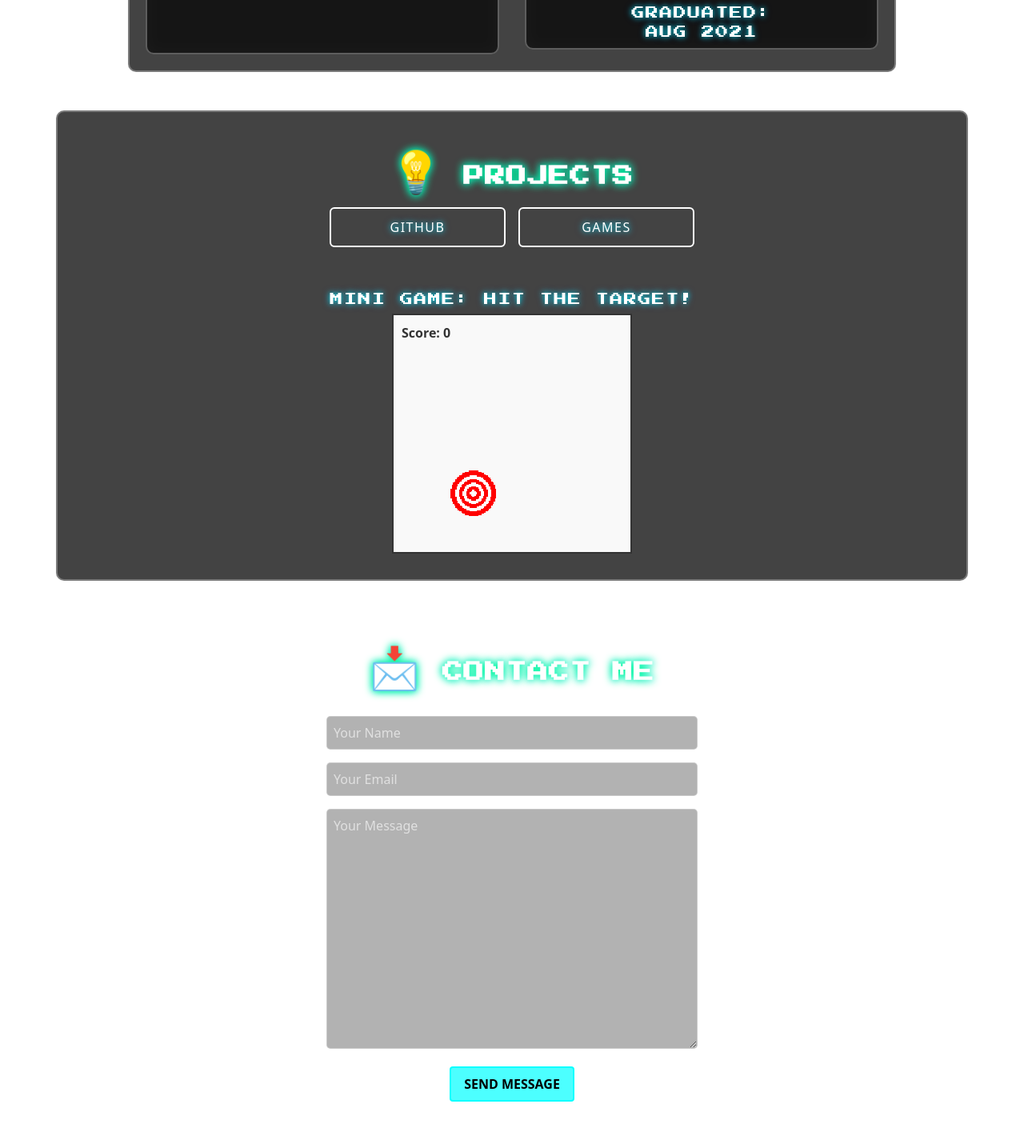
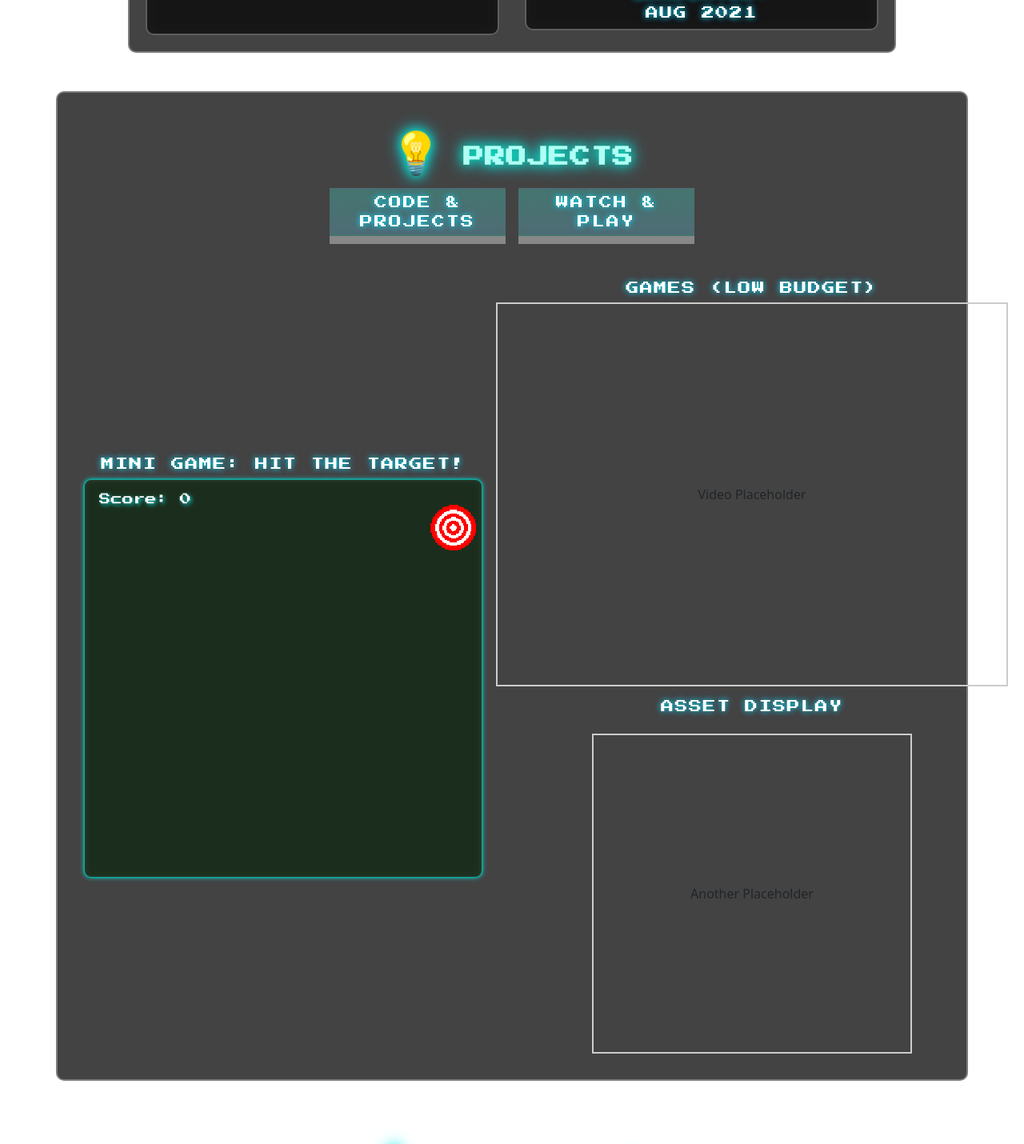
Before and after one commit to mingwzhang/portfolio, a React (Create React App) app: page / in a window 1280 px wide. Shown: the part 1313-2743 px from the top of the page at 80% size. Built offline with nearby package versions, Linux system fonts and the light colour scheme; some icons are missing.

Commit message:
added loading screen

```diff
--- a/src/App.js
+++ b/src/App.js
@@ -120,6 +120,7 @@ function App() {
           Software & Game Developer
         </h3>
         <p className="pixel-text pixel-small fade-in-message">
+
           🖱️ Feel free to click around!
         </p>
 
@@ -140,7 +141,7 @@ function App() {
         </p>
 
         {/* Skills and Education Section */}
-        <div id="skills" className="container w-75 mt-3">
+        <div id="skills-education" className="container w-75 mt-3">
           <div className="row">
             {/* Skills Section (Left Column) */}
             <div className="col-md-6">
@@ -247,37 +248,77 @@ function App() {
           </div>
         </div>
 
-        {/* New Section for Resume and Projects */}
-        <div
-          id="projects"
-          className="container mt-5 d-flex flex-wrap justify-content-center"
-        >
-          {/* Projects */}
+        <div id="projects" className="container mt-5 text-center">
           <div className="m-3">
             <h4 className="pixel-text pixel-bold-title">
               <span className="emoji-large">💡</span> Projects
             </h4>
             <div className="d-flex justify-content-center">
               <button
-                className="btn btn-transparent m-2 pixel-text pixel-small btn-fixed-size"
+                className="m-2 pixel-text pixel-btn-3d btn-fixed-size pixel-btn-3d"
                 onClick={() =>
                   window.open("https://github.com/mingwzhang", "_blank")
                 }
               >
-                GitHub
+                Code & Projects
               </button>
               <button
-                className="btn btn-transparent m-2 pixel-text pixel-small btn-fixed-size"
+                className="m-2 pixel-text pixel-btn-3d btn-fixed-size pixel-btn-3d"
                 onClick={() =>
                   window.open("https://mindeveloper.itch.io/", "_blank")
                 }
               >
-                Games
+                Watch & Play
               </button>
             </div>
-            <div className="d-flex flex-column align-items-center mt-5">
+            {/* Outer container: flex with two columns */}
+            <div
+              className="d-flex justify-content-between align-items-center mt-5"
+              style={{ width: "100%" }}
+            >
+              {/* Left column: Mini Game */}
+              <div className="mini-game-column">
                 <h5 className="pixel-text">Mini Game: Hit the Target!</h5>
                 <MiniGameBox />
+              </div>
+              {/* Right column: Games and Assets */}
+              <div
+                className="d-flex flex-column justify-content-between"
+                style={{ marginLeft: "1rem" }}
+              >
+                <div className="games-section">
+                  <h5 className="pixel-text">Games (Low Budget)</h5>
+                  <div
+                    className="video-placeholder d-flex flex-column align-items-center"
+                    style={{
+                      width: "640px",
+                      height: "480px",
+                      border: "2px solid #ccc",
+                      display: "flex",
+                      justifyContent: "center",
+                      alignItems: "center",
+                    }}
+                  >
+                    Video Placeholder
+                  </div>
+                </div>
+                <div className="asset-section mt-3 d-flex flex-column align-items-center">
+                  <h5 className="pixel-text">Asset Display</h5>
+                  <div
+                    className="another-placeholder mt-3"
+                    style={{
+                      width: "400px",
+                      height: "400px",
+                      border: "2px solid #ccc",
+                      display: "flex",
+                      justifyContent: "center",
+                      alignItems: "center",
+                    }}
+                  >
+                    Another Placeholder
+                  </div>
+                </div>
+              </div>
             </div>
           </div>
         </div>
@@ -292,7 +333,7 @@ function App() {
         {/* Contact Me Section */}
         <div
           id="contact"
-          className="d-flex flex-column align-items-center text-center mt-5 pb-4 bottom-spacing "
+          className="mt-5 bottom-spacing pixel-text"
         >
           <ContactForm />
         </div>
--- a/src/ContactForm.js
+++ b/src/ContactForm.js
@@ -35,16 +35,16 @@ const ContactForm = () => {
     <form
       onSubmit={handleSubmit}
       style={{
-        width: "500px", // Explicit container width
+        width: "700px", // Explicit container width
         margin: "auto",
         backgroundColor: "#fff",
         padding: "1rem",
         borderRadius: "8px",
-        boxShadow: "0 2px 4px rgba(0, 0, 0, 0.1)"
+        boxShadow: "0 2px 4px rgba(0, 0, 0, 0.1)",
       }}
     >
       <h4 className="pixel-text pixel-bold-title contact-title">
-      <span className="emoji-large">📩</span> Contact Me
+        <span className="emoji-large">📩</span> Contact Me
       </h4>
       <div style={{ marginBottom: "1rem" }}>
         <input
@@ -58,7 +58,7 @@ const ContactForm = () => {
             width: "100%", // Input spans full container width
             padding: "0.5rem",
             borderRadius: "4px",
-            border: "1px solid #ccc"
+            border: "1px solid #ccc",
           }}
         />
       </div>
@@ -74,7 +74,7 @@ const ContactForm = () => {
             width: "100%",
             padding: "0.5rem",
             borderRadius: "4px",
-            border: "1px solid #ccc"
+            border: "1px solid #ccc",
           }}
         />
       </div>
@@ -88,25 +88,22 @@ const ContactForm = () => {
           style={{
             width: "100%",
             padding: "0.5rem",
-            minHeight: "300px",
+            minHeight: "400px",
             borderRadius: "4px",
-            border: "1px solid #ccc"
+            border: "1px solid #ccc",
           }}
         />
       </div>
-      <button
-        type="submit"
-        style={{
-          padding: "0.5rem 1rem",
-          borderRadius: "4px",
-          border: "none",
-          backgroundColor: "#007bff",
-          color: "#fff",
-          cursor: "pointer"
-        }}
-      >
-        Send Message
-      </button>
+      <div>
+        <button
+          className="pixel-text pixel-btn-3d send-button-wrapper"
+          type="submit"
+          style={{ marginBottom: "20px" }}
+        >
+          <span className="pixel-btn-content">Send Message</span>
+        </button>
+      </div>
+
       {status && <p style={{ marginTop: "1rem" }}>{status}</p>}
     </form>
   );
--- /dev/null
+++ b/src/LoadingScreen.css
@@ -0,0 +1,87 @@
+@import url('https://fonts.googleapis.com/css2?family=Press+Start+2P&display=swap');
+
+.loading-screen {
+  position: fixed;
+  width: 100vw;
+  height: 100vh;
+  background: black;
+  color: #00ffcc;
+  display: flex;
+  flex-direction: column;
+  align-items: center;
+  justify-content: center;
+  font-family: 'Press Start 2P', cursive;
+  font-size: 1.5rem;
+  z-index: 9999;
+  opacity: 1;
+}
+
+.loading-text {
+  text-shadow: 0px 0px 8px rgba(0, 255, 255, 0.8), 0px 0px 12px rgba(0, 162, 255, 0.6);
+  animation: textFlicker 1s infinite alternate;
+  margin-top: 10px;
+}
+
+.loading-complete {
+  text-shadow: 0px 0px 8px rgba(0, 255, 255, 0.8), 0px 0px 12px rgba(0, 162, 255, 0.6);
+  animation: blinkText 1s infinite alternate;
+  margin-top: 10px;
+}
+
+/* Update the loading bar styles */
+.loading-bar {
+  width: 300px;
+  height: 12px;
+  background: rgba(0, 255, 255, 0.2);
+  border: 2px solid #00ffcc;
+  margin-top: 20px;
+  position: relative;
+  overflow: hidden;
+}
+
+.loading-bar-inner {
+    height: 100%;
+    background: linear-gradient(to right, #00ffcc, #00bbaa);
+    transition: none; /* Remove the transition for instant update */
+  }
+
+/* Loading wheel styles remain unchanged */
+.loading-wheel {
+  width: 150px;
+  height: 150px;
+  position: relative;
+  display: flex;
+  align-items: center;
+  justify-content: center;
+  margin-bottom: 30px;
+  animation: spin 1s linear infinite;
+}
+
+.loading-wheel::before {
+  content: "";
+  position: absolute;
+  width: 100%;
+  height: 100%;
+  border-radius: 50%;
+  border: 12px solid rgba(0, 255, 255, 0.2);
+  border-top: 12px solid #00ffcc;
+  animation: spin 1s linear infinite;
+}
+
+/* Keyframes for animations */
+@keyframes spin {
+  0% { transform: rotate(0deg); }
+  100% { transform: rotate(360deg); }
+}
+
+@keyframes textFlicker {
+  0% { opacity: 1; }
+  50% { opacity: 0.3; }
+  100% { opacity: 1; }
+}
+
+@keyframes blinkText {
+  0% { opacity: 1; }
+  50% { opacity: 0.2; }
+  100% { opacity: 1; }
+}
--- /dev/null
+++ b/src/LoadingScreen.js
@@ -0,0 +1,56 @@
+import React, { useEffect, useState, useRef } from "react";
+import "./LoadingScreen.css";
+
+const LoadingScreen = ({ onFinish }) => {
+  const [progress, setProgress] = useState(0);
+  const delayTimeoutRef = useRef(null);
+
+  useEffect(() => {
+    // Increase progress every 10ms for a faster loading (approximately 1 second to reach 100%).
+    const interval = setInterval(() => {
+      setProgress((prev) => {
+        const next = prev + 1;
+        if (next >= 100) {
+          clearInterval(interval);
+          return 100;
+        }
+        return next;
+      });
+    }, 10);
+
+    return () => clearInterval(interval);
+  }, []);
+
+  useEffect(() => {
+    if (progress === 100 && !delayTimeoutRef.current) {
+      // Once progress reaches 100, wait 1 second before calling onFinish.
+      delayTimeoutRef.current = setTimeout(() => {
+        onFinish();
+      }, 1000);
+    }
+    return () => {
+      if (delayTimeoutRef.current) {
+        clearTimeout(delayTimeoutRef.current);
+      }
+    };
+  }, [progress, onFinish]);
+
+  return (
+    <div className="loading-screen">
+      <div className="loading-wheel"></div>
+      {progress === 100 ? (
+        <div className="loading-complete">LOADING COMPLETE</div>
+      ) : (
+        <div className="loading-text">LOADING {progress}%</div>
+      )}
+      <div className="loading-bar">
+        <div
+          className="loading-bar-inner"
+          style={{ width: `${progress}%` }}
+        ></div>
+      </div>
+    </div>
+  );
+};
+
+export default LoadingScreen;
--- /dev/null
+++ b/src/MiniGameBox.css
@@ -0,0 +1,25 @@
+.mini-game-container {
+    width: 500px;
+    height: 500px;
+    margin: auto;
+    border: 2px solid rgba(0, 255, 255, 0.5); /* Neon border */
+    position: relative;
+    overflow: hidden;
+    background: rgba(0, 255, 34, 0.075); /* Dark transparent */
+    backdrop-filter: blur(5px); /* Frosted glass effect */
+    box-shadow: 0px 0px 5px rgba(0, 255, 255, 0.5); /* Soft neon glow */
+    border-radius: 10px;
+  }
+
+
+  .mini-game-score {
+    font-family: 'Press Start 2P', cursive; /* Pixel-style font */
+    color: #ffffff !important; /* White text */
+    font-size: 0.9rem; /* Adjust size to fit well */
+    text-shadow: 2px 2px 5px rgba(0, 255, 255, 0.8); /* Soft neon glow */
+    position: absolute;
+    top: 10px;
+    left: 10px;
+    padding: 4px 8px;
+    border-radius: 5px;
+  }
--- a/src/MiniGameBox.js
+++ b/src/MiniGameBox.js
@@ -1,4 +1,5 @@
 import React, { useState, useEffect, useRef, useCallback } from "react";
+import "./MiniGameBox.css";
 
 const MiniGameBox = () => {
   // Score and position state
@@ -50,8 +51,9 @@ const MiniGameBox = () => {
 
   // Create a stable moveTarget function.
   const moveTarget = useCallback(() => {
-    const top = Math.random() * (300 - frameHeight * scaleFactor);
-    const left = Math.random() * (300 - frameWidth * scaleFactor);
+    const boxSize = 500; // Updated box size
+    const top = Math.random() * (boxSize - frameHeight * scaleFactor);
+    const left = Math.random() * (boxSize - frameWidth * scaleFactor);
     setTargetPosition({ top, left });
   }, [frameHeight, frameWidth, scaleFactor]);
 
@@ -117,19 +119,7 @@ const MiniGameBox = () => {
   };
 
   return (
-    <div
-      style={{
-        width: "300px",
-        height: "300px",
-        margin: "auto",
-        border: "2px solid #333",
-        position: "relative",
-        overflow: "hidden",
-        background: "#f9f9f9",
-        cursor: "crosshair",
-        userSelect: "none"
-      }}
-    >
+    <div className="mini-game-container">
       {/* Main Target */}
       {isVisible && (
         <img
@@ -173,13 +163,12 @@ const MiniGameBox = () => {
       )}
 
       {/* Score Display */}
-      <div
+      <div className="mini-game-score"
         style={{
           position: "absolute",
           top: "10px",
           left: "10px",
           color: "#333",
-          fontWeight: "bold",
           userSelect: "none"
         }}
       >
--- a/src/index.js
+++ b/src/index.js
@@ -1,16 +1,31 @@
-// src/index.js
-import React from "react";
+import React, { useState } from "react";
 import ReactDOM from "react-dom/client";
 import { BrowserRouter as Router } from "react-router-dom";
 import App from "./App";
+import LoadingScreen from "./LoadingScreen";
 import "./styles.css";
 import "bootstrap/dist/css/bootstrap.min.css";
+
+const RootComponent = () => {
+  const [loading, setLoading] = useState(true);
+
+  // Remove the 3-second forced timeout so the child can handle its own timing:
+  // useEffect(() => {
+  //   setTimeout(() => setLoading(false), 3000);
+  // }, []);
+
+  return loading ? (
+    <LoadingScreen onFinish={() => setLoading(false)} />
+  ) : (
+    <Router>
+      <App />
+    </Router>
+  );
+};
 
 const root = ReactDOM.createRoot(document.getElementById("root"));
 root.render(
   <React.StrictMode>
-    <Router>
-      <App />
-    </Router>
+    <RootComponent />
   </React.StrictMode>
 );
--- a/src/styles.css
+++ b/src/styles.css
@@ -1,4 +1,5 @@
 @import url('https://fonts.googleapis.com/css2?family=Press+Start+2P&display=swap');
+@import url('./LoadingScreen.css');
 
 .pixel-text {
   font-family: 'Press Start 2P', cursive;
@@ -39,12 +40,13 @@
 }
 
 .pixel-bold-title {
+  color: #b0fff4 !important;
   font-weight: bold !important;
   font-size: 1.6rem !important;
   text-transform: uppercase;
   padding: 0.3rem 0.6rem;
   letter-spacing: 1px;
-  animation: glowPulse 3s infinite alternate ease-in-out !important; /* Apply the animation */
+  animation: glowPulse 2.5s infinite alternate ease-in-out !important; /* Apply the animation */
 }
 
 
@@ -56,9 +58,6 @@
 
 .emoji-large {
   font-size: 2em; /* Increase size relative to surrounding text */
-}
-.contact-title {
-  margin-bottom: 2rem; /* Adjust this value as needed */
 }
 .software-title {
   color: #2ecacf; /* Change this to your preferred color */
@@ -106,9 +105,10 @@ h1 {
   opacity: 1;
 }
 
+/*Adjust button scale*/
 .btn-fixed-size {
   width: 220px; /* Same width for all buttons */
-  height: 50px; /* Same height for all buttons */
+  height: 60px; /* Same height for all buttons */
   font-size: 1rem;
   text-align: center;
   display: flex;
@@ -180,6 +180,50 @@ h1 {
   box-shadow: 0px 0px 10px rgba(255, 255, 255, 0.5); /* Light glow */
 }
 
+/* Effects for keyboard like 3d button */
+
+.pixel-btn-3d {
+  font-family: 'Press Start 2P', cursive !important;
+  text-transform: uppercase;
+  letter-spacing: 2px;
+  font-size: 1rem;
+  background: linear-gradient(to bottom, #48ffe744, #6ad3f348);
+  border: 2px solid transparent;
+  border-radius: 0; /* Square corners for retro style */
+  padding: 0.5rem 1rem;
+  cursor: pointer;
+  margin: 0 1rem;
+  text-shadow: 1px 1px 0px #ffffff;
+  box-shadow: 0 10px 0 #888;
+  /* Default state: no transform */
+  transform: scale(1);
+  transition: background 0.2s ease-in-out,
+              transform 0.2s ease-in-out,
+              box-shadow 0.2s ease-in-out;
+}
+
+/* Hover state: enlarge the button while keeping the box-shadow */
+.pixel-btn-3d:hover {
+  transform: scale(1.05);
+  background: linear-gradient(to bottom, #6ad3f3, #48ffe7);
+  box-shadow: 0 10px 0 #888;
+}
+
+/* Active state: maintain the hover scale but shift down and gradually remove the shadow */
+.pixel-btn-3d:active {
+  transform: scale(1.05) translateY(12px);
+  box-shadow: 0 0 0 #888;
+}
+
+.send-button-wrapper {
+  display: inline-block;
+  width: 220px; /* Set to your button's fixed width */
+  height: 60px;  /* Set to your button's fixed height */
+  overflow: hidden; /* Prevent the scaled button from expanding the container */
+  vertical-align: middle; /* Ensure proper alignment if needed */
+}
+
+
  /* Add glow to logos */
 .icon-wrapper {
   position: relative;
@@ -241,9 +285,10 @@ h1 {
   }
 }
 
-#home, #about, #skills, #projects, #contact {
+#home, #about, #skills-education, #projects, #contact {
   scroll-margin-top: 80px;
 }
+
 
 .nav-button {
   background: none;
@@ -273,7 +318,7 @@ h1 {
   padding: 0.5rem 1rem;
   cursor: pointer;
   margin: 0 1rem;
-  color: #000 !important;
+  color: #ffffff;
   text-shadow: 2px 2px 0px #fff;
   transition: transform 0.2s ease-in-out, box-shadow 0.2s ease-in-out, background-color 0.2s ease;
 }
@@ -291,12 +336,12 @@ h1 {
 
 .fade-in-message {
   opacity: 0;
-  animation: fadeInOut 4s infinite ease-in-out, rgbShift 4s infinite linear;
+  /* Remove rgbShift from the animation */
+  animation: fadeInOut 4s infinite ease-in-out;
   font-size: 1rem;
   margin-top: 0.5rem;
+  color: #eeff00 !important; /* Your desired fixed color */
 }
-
-
 
 
 @keyframes fadeInOut {
@@ -340,8 +385,7 @@ h1 {
 
 /* Add a soft glow effect */
 .pixel-heading, .pixel-subheading, .btn {
-  text-shadow: 0px 0px 8px rgba(0, 255, 255, 0.8), 0px 0px 12px rgba(0, 162, 255, 0.6);
-
+  text-shadow: 0px 0px 8px rgba(0, 255, 255, 0.8),
 }
 
 .particle {
@@ -364,9 +408,14 @@ nav {
   backdrop-filter: blur(10px); /* Glassy effect */
 }
 
+.nav-text
+{
+  color: rgb(255, 255, 255) !important;
+}
+
 /* Ensure text remains readable */
 .pixel-text, .pixel-heading, .pixel-subheading {
-  text-shadow: 0px 0px 6px rgba(0, 255, 255, 0.7), 0px 0px 10px rgba(0, 162, 255, 0.5);
+  text-shadow: 0px 0px 6px rgba(0, 255, 255, 0.7);
 }
 
 /* Transparent and Glass Effect for Skills & Education */
@@ -380,7 +429,7 @@ nav {
 
 /* Improve readability of text inside transparent sections */
 .card h6, .pixel-text {
-  color: #ffffff !important; /* Ensure text remains visible */
+  color: #ffffff; /* Ensure text remains visible */
   text-shadow: 0px 0px 6px rgba(0, 255, 255, 0.7), 0px 0px 10px rgba(0, 162, 255, 0.5);
 }
 
@@ -415,22 +464,20 @@ input::placeholder, textarea::placeholder {
 
 /* Contact form title styling */
 .contact-title {
-  color: #ffffff !important;
+  margin-bottom: 2rem; /* Adjust this value as needed */
   text-shadow: 0px 0px 6px rgba(0, 255, 255, 0.7), 0px 0px 10px rgba(0, 162, 255, 0.5);
 }
 
 /* Contact form button styling */
 button[type="submit"] {
-  background: rgba(0, 255, 255, 0.7) !important;
-  border: 2px solid rgba(0, 255, 255, 0.9) !important;
-  color: #000000 !important;
-  font-weight: bold !important;
+  background: rgba(0, 108, 170, 0.9) !important;
+  border: 3px solid rgba(0, 255, 255, 0.9) !important;
+  color: #ffffff !important;
   text-transform: uppercase !important;
-  transition: all 0.3s ease-in-out !important;
 }
 
 button[type="submit"]:hover {
-  background: rgba(0, 108, 170, 0.9) !important;
+  background: rgba(0, 255, 255, 0.7) !important;
   border: 2px solid rgba(255, 255, 255, 0.9) !important;
 }
 
@@ -505,3 +552,11 @@ button[type="submit"]:hover {
     transform: rotate(360deg);
   }
 }
+
+.mini-game-wrapper {
+  display: flex;
+  align-items: center;    /* Center vertically */
+  justify-content: center; /* Center horizontally */
+  width: 100%;
+  height: 500px; /* Adjust this height as needed to fit your project container */
+}
```
Also changed, not shown: src/NavBar.js (+9 -9 lines). Lines whose indentation alone changed are shown as unchanged.
